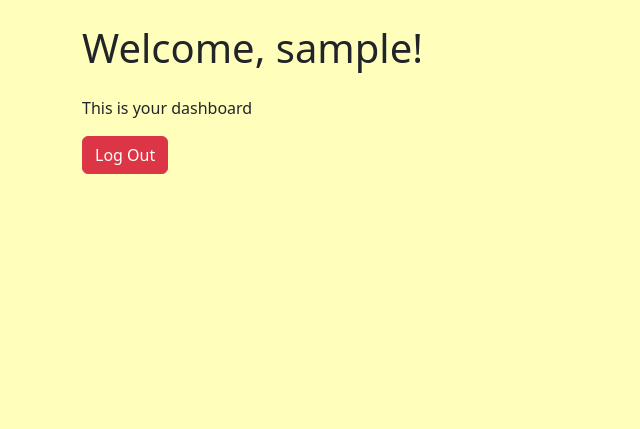
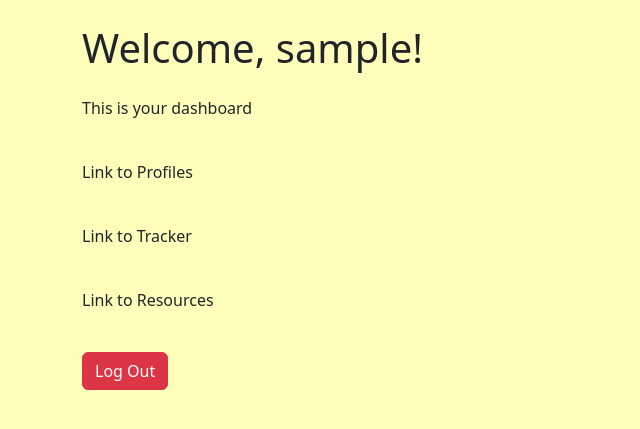
Before and after one commit to dledw001/BabyBites, a Django app: page /dashboard/ in a window 1280 px wide. Shown: the top 429 px of the page, without its empty margins (0-640 px from the left). Run offline with Django 5.2, Linux system fonts and the light colour scheme; the visitor is signed in with stand-in values (Sample User, id 1); some web fonts are replaced.

Commit message:
placeholder dashboard

```diff
--- a/core/templates/dashboard.html
+++ b/core/templates/dashboard.html
@@ -5,6 +5,13 @@
 {% block content %}
     <h1 class="mb-4">Welcome, {{user.username}}!</h1>
     <p>This is your dashboard</p>
+    <br>
+    <p>Link to Profiles</p>
+    <br>
+    <p>Link to Tracker</p>
+    <br>
+    <p>Link to Resources</p>
+    <br>
 
     <form method="post" action={% url 'logout' %}>
         {% csrf_token %}
```
